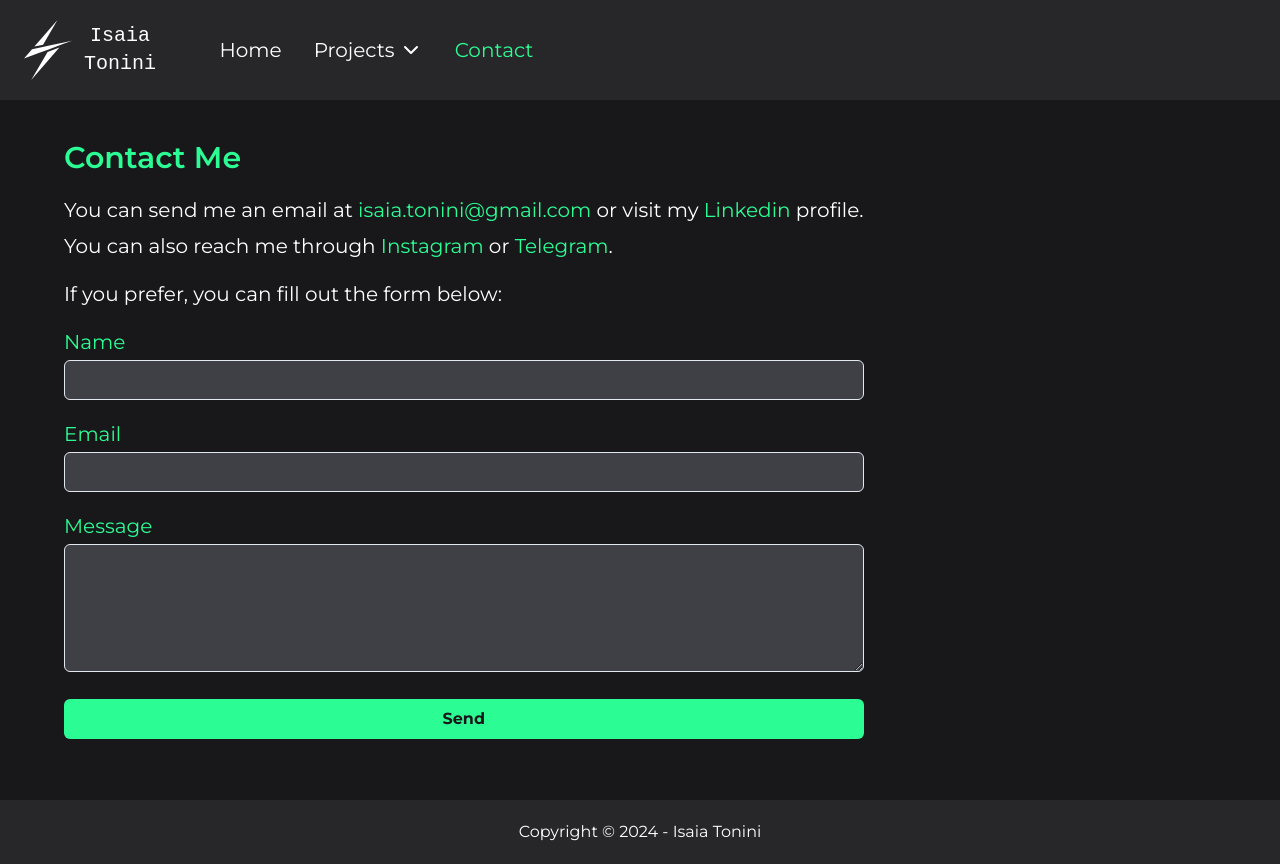
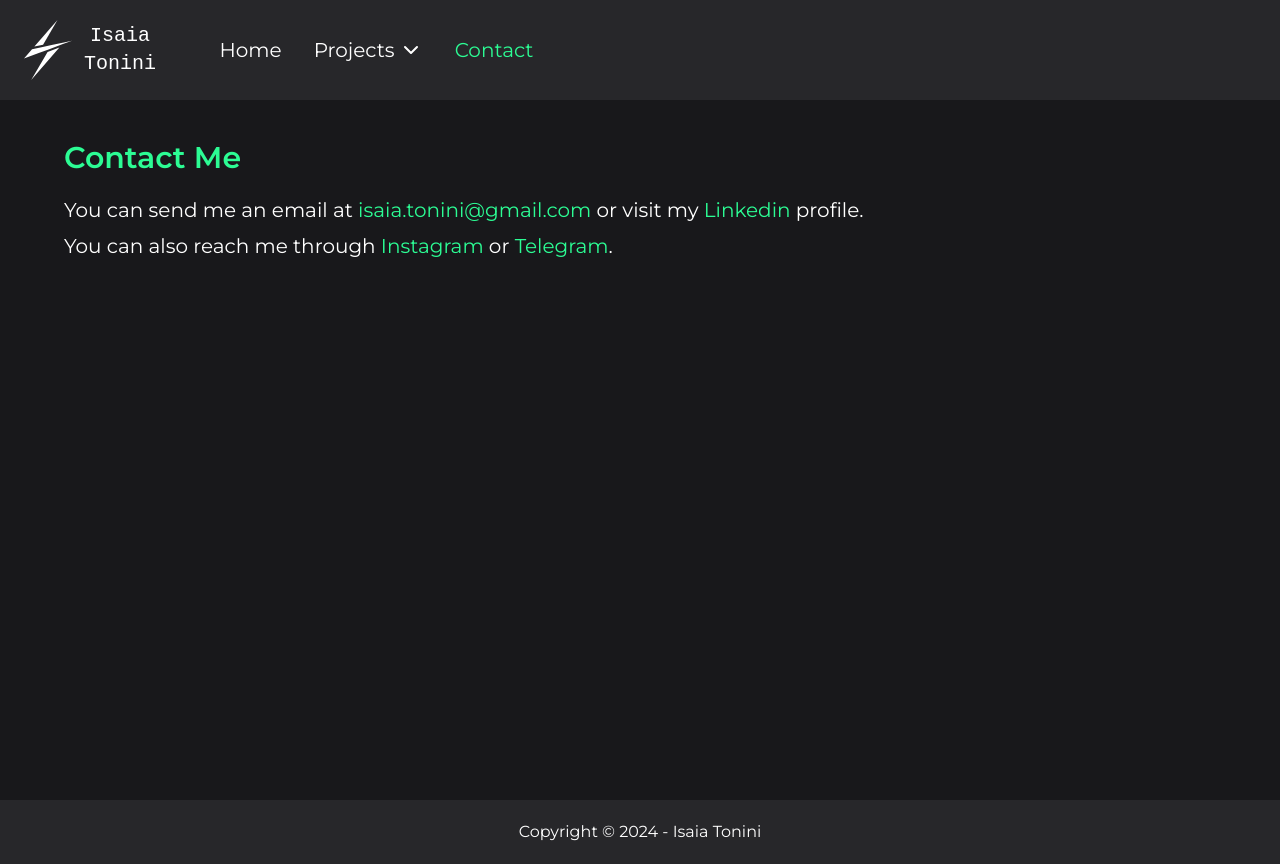
Before and after one commit to Isax03/isaiatonini, a SvelteKit app: page /contact in a window 1280 px wide. Built offline with nearby package versions, Linux system fonts and the light colour scheme; some icons are missing; a web font is replaced by a local one.

Commit message:
removed contact form

```diff
--- a/src/routes/contact/+page.svelte
+++ b/src/routes/contact/+page.svelte
@@ -8,26 +8,5 @@
         <div>You can send me an email at <a href="mailto:isaia.tonini@gmail.com" class="text-secondary-foreground">isaia.tonini@gmail.com</a> or visit my <a href="mailto:isaia.tonini@gmail.com" class="text-secondary-foreground">Linkedin</a> profile.<br/></div>
         <div class="mt-2">You can also reach me through <a href="https://www.instagram.com/isa.toni03/" class="text-secondary-foreground">Instagram</a> or <a href="https://t.me/Isax73" class="text-secondary-foreground">Telegram</a>.<br/></div>
 
-        <!-- oppure compilando il form sottostante -->
-        <div class="mt-5">If you prefer, you can fill out the form below:</div>
-        <form class="self-center" action="https://api.staticforms.xyz/submit" method="post">
-            <div class="mt-5">
-                <label for="name" class="text-secondary-foreground">Name</label>
-                <input type="text" id="name" name="name" class="w-full h-10 rounded-md border border-input bg-zinc-700 px-3 py-2 text-sm mt-1">
-            </div>
-            <div class="mt-5">
-                <label for="email" class="text-secondary-foreground">Email</label>
-                <input type="email" id="email" name="email" class="w-full h-10 rounded-md border border-input bg-zinc-700 px-3 py-2 text-sm mt-1">
-            </div>
-            <div class="mt-5">
-                <label for="message" class="text-secondary-foreground">Message</label>
-                <textarea id="message" name="message" class="w-full h-32 rounded-md border border-input bg-zinc-700 px-3 py-2 text-sm mt-1"></textarea>
-            </div>
-            <input type="hidden" name="accessKey" value="e61553cc-b4fa-44f6-ad66-4196bc31401e">
-            <input type="hidden" name="redirectTo" value="https://isaiatonini.com/contact">
-            <div class="mt-5">
-                <button type="submit" class="w-full text-zinc-900 font-bold h-10 rounded-md bg-secondary-foreground px-3 py-2 text-base">Send</button>
-            </div>
-        </form>
     </div>
 </section>
```
